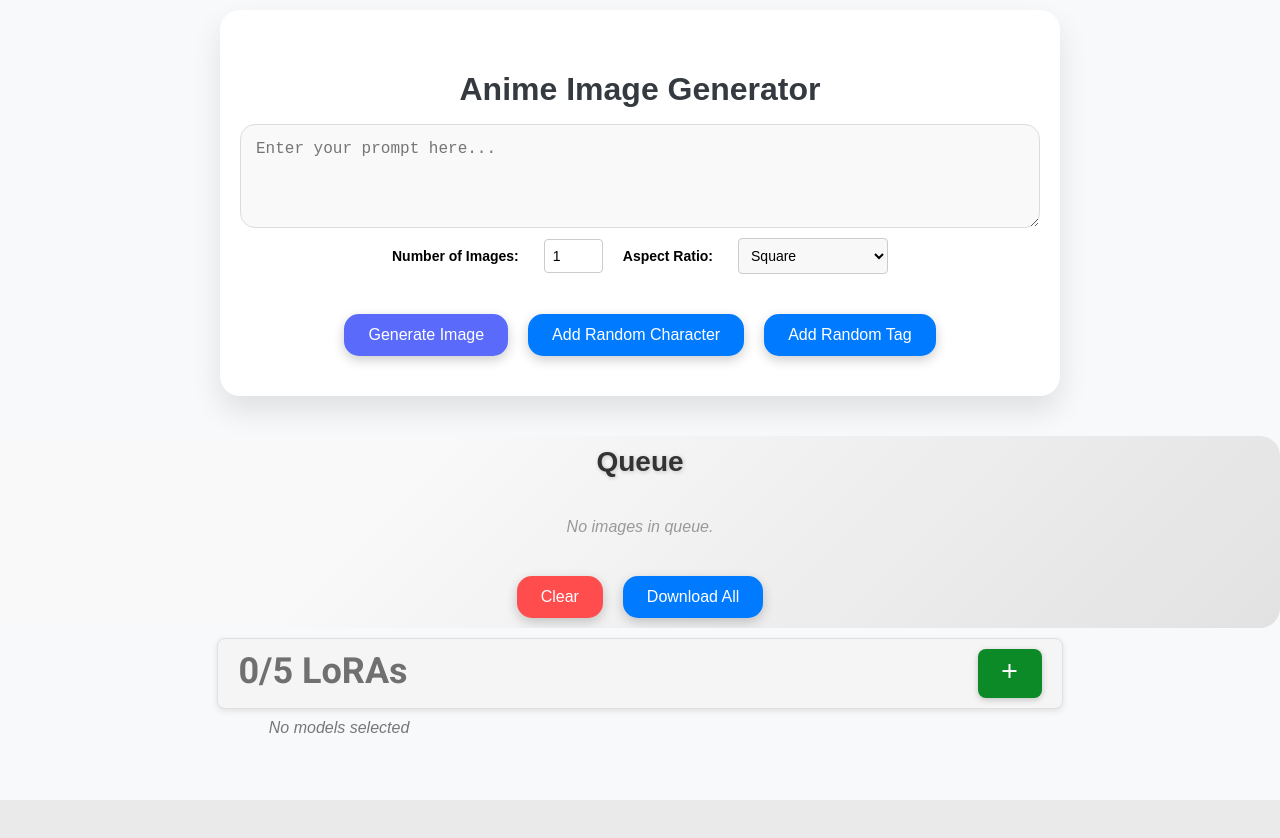
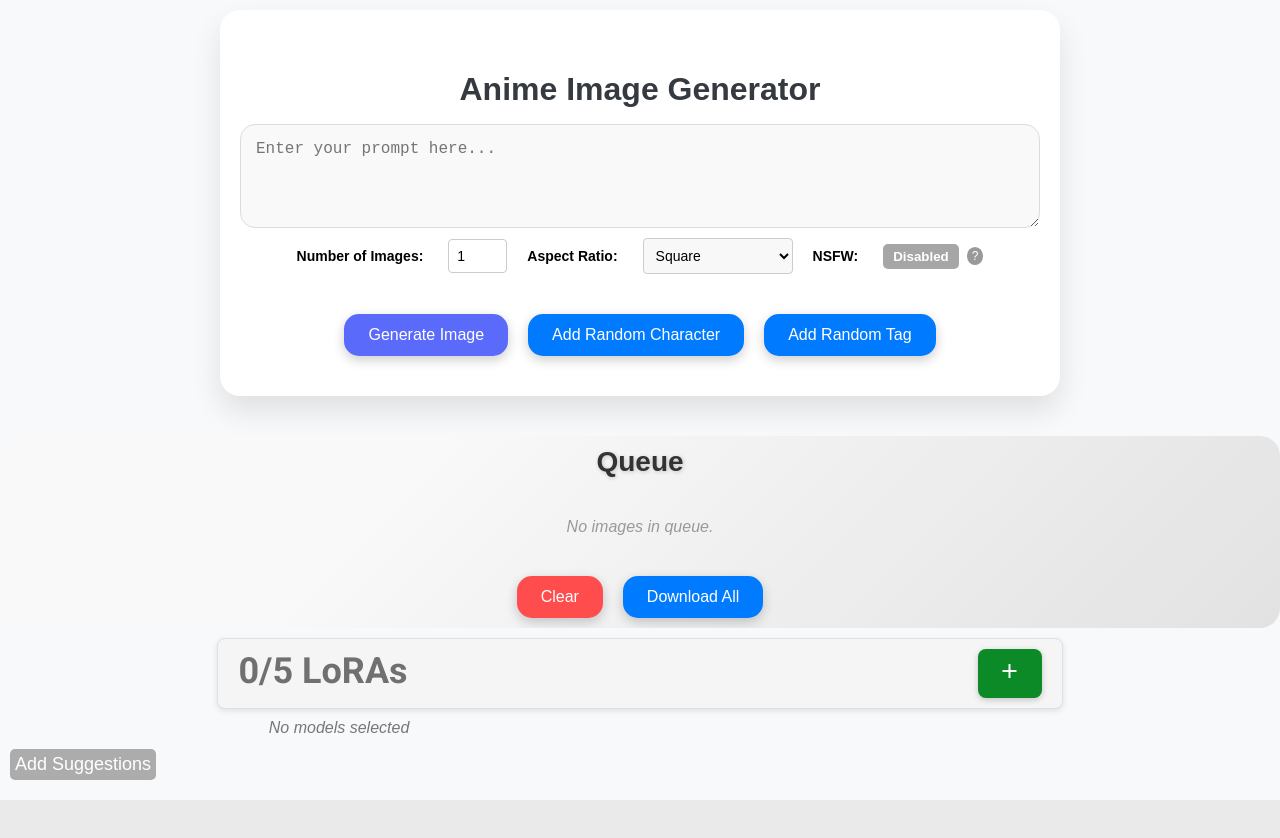
Before and after one commit to realsun1/img-generator, a React (Vite) app: page / in a window 1280 px wide. Shown: the top 838 px of the page. Built offline with nearby package versions, Linux system fonts and the light colour scheme.

Commit message:
added suggestions and nsfw filter

```diff
--- a/package.json
+++ b/package.json
@@ -11,6 +11,7 @@
   },
   "dependencies": {
     "axios": "^1.7.2",
+    "emailjs-com": "^3.2.0",
     "file-saver": "^2.0.5",
     "jszip": "^3.10.1",
     "react": "^18.3.1",
--- a/src/Pages/Home/Home.jsx
+++ b/src/Pages/Home/Home.jsx
@@ -3,6 +3,7 @@ import React, { useState } from 'react';
 import ImageGenerator from '../../components/ImageGenerator/ImageGenerator';
 import LoraFetcher from '../../components/ImageGenerator/CivitaiModels/LoraFetcher';
 // import Sidebar from '../../components/ImageGenerator/SideBar/SideBar';
+import SuggestionBox from '../../components/ImageGenerator/SuggestionBox/SuggestionBox';
 
 const Home = () => {
     const [selectedLoras, setSelectedLoras] = useState([]);
@@ -15,6 +16,7 @@ const Home = () => {
         <div className='home-container'>
             <ImageGenerator loras={selectedLoras} />
             <LoraFetcher onLorasUpdate={handleLorasUpdate} />
+            <SuggestionBox />
             {/* <Sidebar /> */}
         </div>
     );
--- a/src/components/ImageGenerator/ImageGenerator.jsx
+++ b/src/components/ImageGenerator/ImageGenerator.jsx
@@ -22,7 +22,7 @@ const ImageGenerator = ({ loras }) => {
     const [images, setImages] = useState([]); // Array of image URLs
     const [imageCount, setImageCount] = useState(1); // Number of images to generate
     const [aspectRatio, setAspectRatio] = useState('square'); // Default to square
-
+    const [nsfw, setNsfw] = useState(false); // NSFW is false by default
 
     const [characters, setCharacters] = useState([]);
     const [tags, setTags] = useState([]);
@@ -154,7 +154,7 @@ const ImageGenerator = ({ loras }) => {
                             "n": 1,
                             "loras": combinedLoras,
                         },
-                        "nsfw": true,
+                        "nsfw": nsfw,
                         "censor_nsfw": false,
                         "trusted_workers": true,
                         "models": [
@@ -442,7 +442,26 @@ const ImageGenerator = ({ loras }) => {
                             <option value="portrait">Portrait</option>
                             <option value="landscape">Landscape</option>
                         </select>
+
+                        {/* Add the NSFW toggle button */}
+                        <label htmlFor="nsfwToggle">NSFW:</label>
+                        <div className="nsfw-toggle-container">
+                            <button
+                                className={`nsfw-toggle ${nsfw ? 'enabled' : 'disabled'}`}
+                                onClick={() => setNsfw(prevNsfw => !prevNsfw)}
+                            >
+                                {nsfw ? 'Enabled' : 'Disabled'}
+                            </button>
+                            {/* Help icon */}
+                            <div className="help-icon">
+                                ?
+                                <div className="help-text">
+                                    Toggle NSFW content. Default is off for safety.
+                                </div>
+                            </div>
+                        </div>
                     </div>
+
 
 
                     <div className="button-container">
--- /dev/null
+++ b/src/components/ImageGenerator/SuggestionBox/SuggestionBox.css
@@ -0,0 +1,63 @@
+.suggestion-container {
+    position: fixed; /* Use fixed to stay in place when scrolling */
+    bottom: 10px; /* Space from the bottom */
+    left: 10px; /* Space from the left */
+    z-index: 1000; /* Ensure it stays on top */
+}
+
+.toggle-button {
+    background-color: #acacac;
+    color: white;
+    border: none;
+    padding: 5px 5px;
+    border-radius: 5px;
+    cursor: pointer;
+    margin-bottom: 10px; /* Space below the button */
+}
+
+.toggle-button:hover {
+    background-color: #ff4f41;
+}
+
+.suggestion-box {
+    margin-top: 10px; /* Space between button and box */
+    padding: 5px;
+    border: 2px solid #ff6f61;
+    border-radius: 10px;
+    background-color: #fff8f0;
+    box-shadow: 0 4px 10px rgba(0, 0, 0, 0.1);
+}
+
+.suggestion-box h3 {
+    font-size: 18px;
+    margin-bottom: 15px;
+    color: #ff6f61;
+}
+
+.suggestion-box textarea {
+    width: 90%;
+    padding: 10px;
+    border: 1px solid #ddd;
+    border-radius: 5px;
+    font-size: 14px;
+    margin-bottom: 10px;
+}
+
+.suggestion-box button {
+    background-color: #ff6f61;
+    color: white;
+    border: none;
+    padding: 10px 15px;
+    border-radius: 5px;
+    cursor: pointer;
+}
+
+.suggestion-box button:hover {
+    background-color: #ff4f41;
+}
+
+.status-message {
+    margin-top: 10px;
+    font-size: 14px;
+    color: green;
+}
--- /dev/null
+++ b/src/components/ImageGenerator/SuggestionBox/SuggestionBox.jsx
@@ -0,0 +1,121 @@
+import React, { useState, useEffect } from 'react';
+import emailjs from 'emailjs-com';
+import './SuggestionBox.css';
+
+const SUGGESTION_COOLDOWN = 500 * 1000; // 500 seconds in milliseconds
+
+const SuggestionBox = () => {
+    const [suggestion, setSuggestion] = useState('');
+    const [status, setStatus] = useState('');
+    const [isOpen, setIsOpen] = useState(false); // State for managing visibility
+    const [isSending, setIsSending] = useState(false); // Track sending status
+    const [cooldownTime, setCooldownTime] = useState(0); // Remaining cooldown time
+
+    // Effect to check the cooldown on component mount
+    useEffect(() => {
+        const lastSuggestionTime = localStorage.getItem('lastSuggestionTime');
+        if (lastSuggestionTime) {
+            const elapsed = Date.now() - lastSuggestionTime;
+            if (elapsed < SUGGESTION_COOLDOWN) {
+                setIsSending(true);
+                const remainingCooldown = SUGGESTION_COOLDOWN - elapsed;
+                setCooldownTime(remainingCooldown);
+
+                const cooldownInterval = setInterval(() => {
+                    setCooldownTime((prev) => {
+                        if (prev <= 1000) {
+                            clearInterval(cooldownInterval);
+                            setIsSending(false); // Reset sending state
+                            return 0; // Reset cooldown time
+                        }
+                        return prev - 1000; // Decrease the cooldown time by 1 second
+                    });
+                }, 1000); // Update every second
+
+                // Cleanup interval on unmount
+                return () => clearInterval(cooldownInterval);
+            }
+        }
+    }, []);
+
+    const sendEmail = (e) => {
+        e.preventDefault();
+
+        if (isSending) {
+            const remainingSeconds = Math.ceil(cooldownTime / 1000);
+            console.log(`Cooldown active. Remaining seconds: ${remainingSeconds}`); // Add this line
+            setStatus(`Please wait ${remainingSeconds} seconds before sending another suggestion.`);
+            return; // Early return if in cooldown
+        }
+
+
+        // Check if suggestion is empty
+        if (!suggestion.trim()) {
+            setStatus('Please enter a suggestion.');
+            return;
+        }
+
+        // EmailJS service
+        emailjs.send(
+            'service_iv44gyg', // Replace with your service ID
+            'template_goiv20q', // Replace with your template ID
+            { message: suggestion }, // This will replace the variables in your email template
+            'hCFRUZ7VPdRvnceh2' // Replace with your user ID
+        )
+        .then((result) => {
+            console.log(result.text);
+            setSuggestion(''); // Clear the textarea
+            setStatus('Suggestion sent successfully!');
+
+            // Record the time of the suggestion
+            const currentTime = Date.now();
+            localStorage.setItem('lastSuggestionTime', currentTime);
+            setIsSending(true);
+            setCooldownTime(SUGGESTION_COOLDOWN); // Set cooldown time
+
+            const cooldownInterval = setInterval(() => {
+                setCooldownTime((prev) => {
+                    if (prev <= 1000) {
+                        clearInterval(cooldownInterval); // Clear the interval when time is up
+                        setIsSending(false); // Reset sending state
+                        return 0; // Reset cooldown time
+                    }
+                    return prev - 1000; // Decrease the cooldown time by 1 second
+                });
+            }, 1000); // Update every second
+
+            // Cleanup interval on unmount
+            return () => clearInterval(cooldownInterval);
+        })
+        .catch((error) => {
+            console.error(error);
+            setStatus('Failed to send suggestion. Please try again.'); // Notify user of failure
+        });
+    };
+
+    return (
+        <div className="suggestion-container">
+            <button className="toggle-button" onClick={() => setIsOpen(prev => !prev)}>
+                {isOpen ? 'Hide Suggestions' : 'Add Suggestions'}
+            </button>
+            {isOpen && (
+                <div className="suggestion-box">
+                    <h3>Have a suggestion? Let us know!</h3>
+                    <form onSubmit={sendEmail}>
+                        <textarea
+                            value={suggestion}
+                            onChange={(e) => setSuggestion(e.target.value)}
+                            placeholder="Type your suggestion here..."
+                            rows="4"
+                            required
+                        />
+                        <button type="submit" disabled={isSending}>Send Suggestion</button>
+                    </form>
+                    {status && <p className="status-message">{status}</p>} {/* Display status message */}
+                </div>
+            )}
+        </div>
+    );
+};
+
+export default SuggestionBox;
--- a/src/components/ImageGenerator/styles.css
+++ b/src/components/ImageGenerator/styles.css
@@ -140,7 +140,14 @@ body, html {
     transition: transform 0.3s ease-in-out, box-shadow 0.3s ease-in-out; /* Slightly faster transition */
     animation: fadeIn 0.5s ease-out; /* Fade-in animation for items */
     flex: 0 1 auto; /* Allow items to grow and shrink based on their content */
+
+    /* Overflow handling */
+    overflow-wrap: break-word; /* Break long words */
+    word-wrap: break-word; /* Legacy support for older browsers */
+    word-break: break-word; /* Break long text */
+    white-space: normal; /* Allow the text to wrap to the next line */
 }
+
 
 /* Queue item image */
 .queue-item img {
@@ -427,3 +434,75 @@ body, html {
     border-color: #007bff; /* Change border color on focus */
     outline: none; /* Remove default outline */
 }
+
+.nsfw-toggle-container {
+    display: inline-flex;
+    align-items: center;
+    position: relative;
+}
+
+.nsfw-toggle {
+    padding: 5px 10px;
+    background-color: #e0e0e0;
+    border: none;
+    border-radius: 5px;
+    cursor: pointer;
+    font-weight: bold;
+    transition: background-color 0.3s ease;
+}
+
+.nsfw-toggle.enabled {
+    background-color: #ff6666;
+    color: white;
+}
+
+.nsfw-toggle.disabled {
+    background-color: #a6a6a6;
+    color: white;
+}
+
+.nsfw-toggle:hover {
+    background-color: #ff3333;
+}
+
+.help-icon {
+    font-size: 12px;
+    background-color: #999;
+    color: white;
+    padding: 2px 5px;
+    border-radius: 50%;
+    margin-left: 8px;
+    cursor: pointer;
+    position: relative;
+}
+
+.help-icon:hover .help-text {
+    display: block;
+}
+
+.help-text {
+    display: none;
+    position: absolute;
+    top: 100%;
+    left: 50%;
+    transform: translateX(-50%);
+    background-color: #333;
+    color: white;
+    padding: 5px;
+    border-radius: 5px;
+    white-space: nowrap;
+    font-size: 12px;
+    z-index: 10;
+    box-shadow: 0px 2px 10px rgba(0, 0, 0, 0.2);
+}
+
+.help-icon:hover .help-text::before {
+    content: '';
+    position: absolute;
+    top: -5px;
+    left: 50%;
+    transform: translateX(-50%);
+    border-width: 5px;
+    border-style: solid;
+    border-color: transparent transparent #333 transparent;
+}
```
Also changed, not shown: 1 other file (tests, documents, lock files or other folders).
